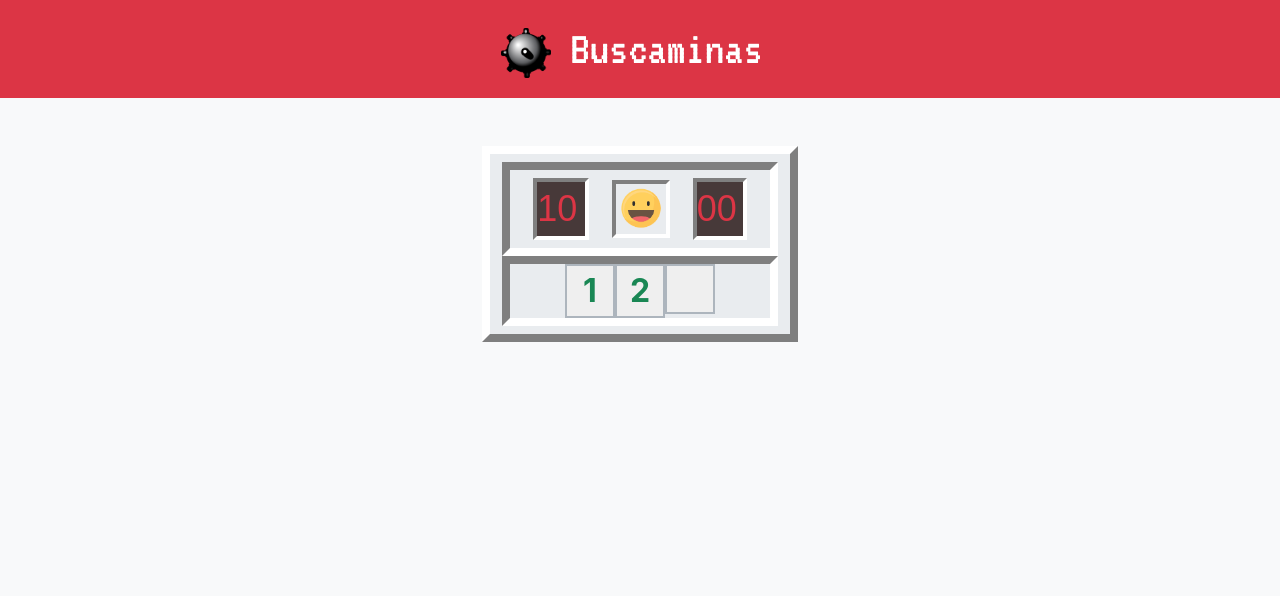
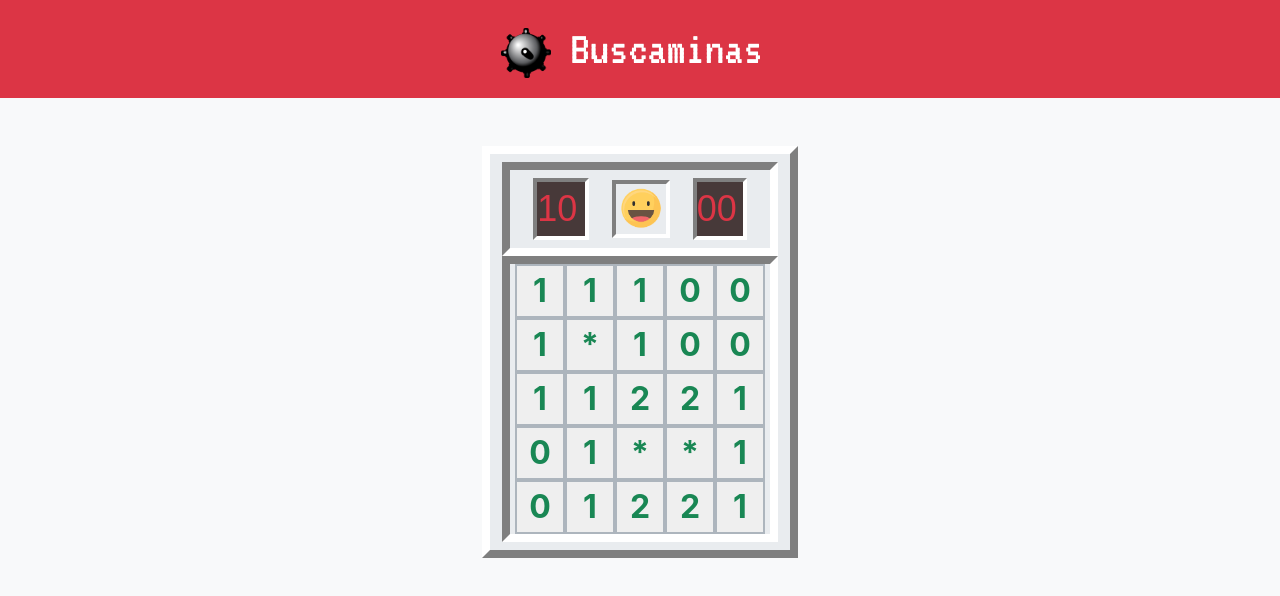
Before and after one commit to pacomastermind/cursoReact, a React (Create React App) app in the folder buscaminas/: page / in a window 1280 px wide. Shown: the top 596 px of the page. Built offline with nearby package versions, Linux system fonts and the light colour scheme; a web font is replaced by a local one.

Commit message:
Render Listas

```diff
--- a/buscaminas/src/App.js
+++ b/buscaminas/src/App.js
@@ -3,6 +3,11 @@ import './App.css';
 import Celda from './Celda';
 
 function App() {
+  //Definir pro,valores componente
+  const mapaValores=["1","1","1","0","0","1","*","1","0","0","1","1","2","2","1","0","1","*","*","1","0","1","2","2","1"];
+  const celdas=mapaValores.map((item,index)=>
+    <div className="col-auto p-0" key={index}><Celda valor={item}/></div>
+  );
   return (
     <div className="container text-center" style={{ width: 340 }}>
       <div className="grid bg-body-secondary py-2 px-4 borderOutSide m-0">
@@ -23,9 +28,7 @@ function App() {
         <div className="row borderInside bg-body-secondary text-center justify-content-center">
           <div className="col my- p-0">
             <div className="d-flex flex-wrap justify-content-center">
-              <Celda valor="1"/>
-              <Celda valor="2"/>
-              <Celda/>
+              {celdas}
             </div>
           </div>
         </div>
```
